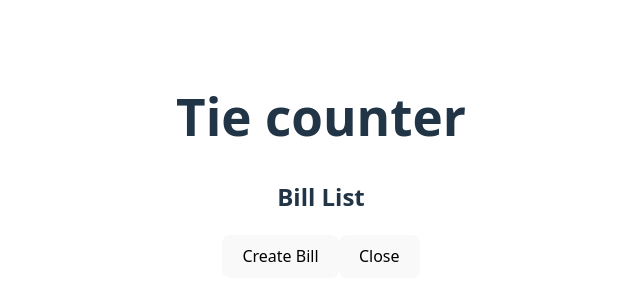
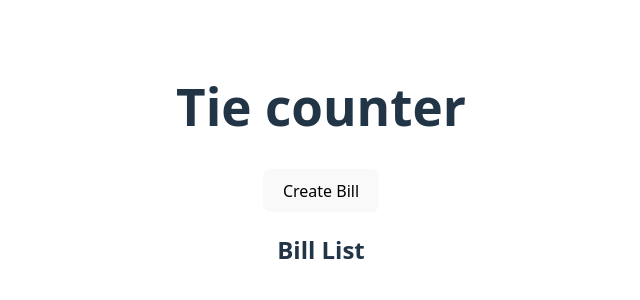
Before and after one commit to SashaDyka/tie-counter-frontend, a React (Vite) app: page / in a window 1280 px wide. Shown: the part 234-534 px from the top of the page, without its empty margins (319-959 px from the left). Built offline with nearby package versions, Linux system fonts and the light colour scheme.

Commit message:
edit btn

```diff
--- a/src/App.tsx
+++ b/src/App.tsx
@@ -29,7 +29,7 @@ function App() {
   return (
     <div>
       <h1>Tie counter</h1>
-
+      <button onClick={createBill}>Create Bill</button>
       {selectBill? (
         <BillEditor bill={selectBill}
         onSave={closeBill}
@@ -38,9 +38,6 @@ function App() {
         <BillList bills ={bills} onSelectBill = {setSelectBill} />
       )}
 
-      <button onClick={createBill}>Create Bill</button>
-      <button onClick={closeBill}>Close</button>
-
     </div>
 
   )
```
